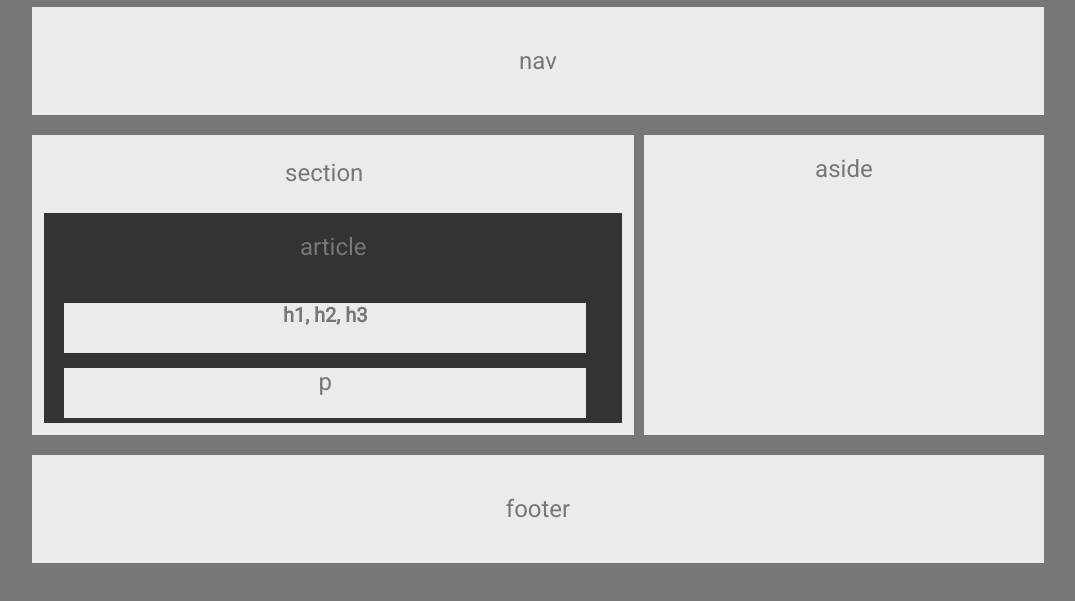
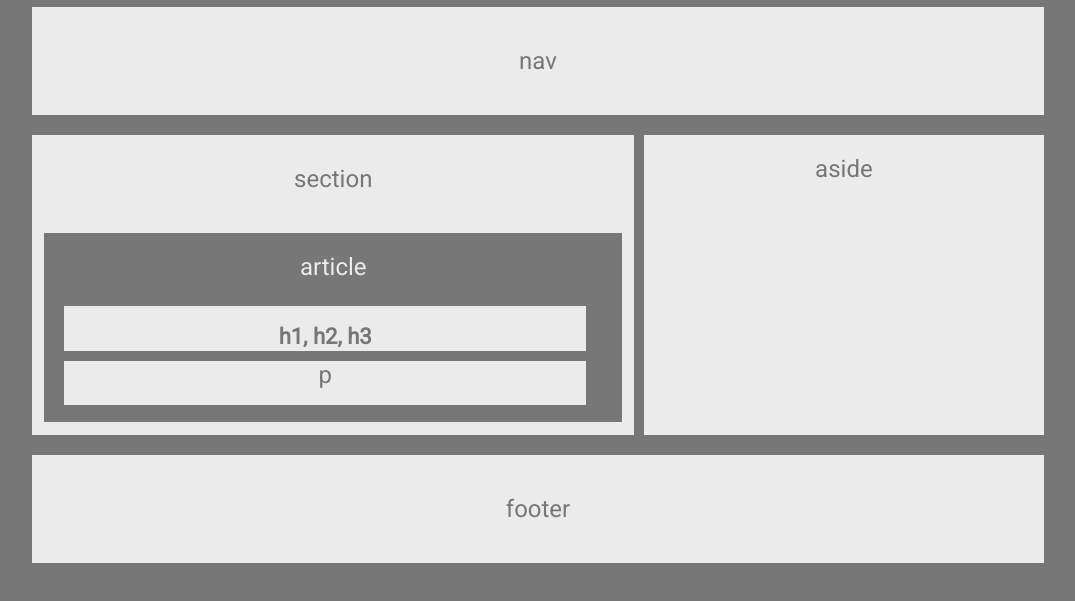
Before and after one commit to SummitMedia1/HW-Wireframe, a plain HTML site: page index.html in a window 1280 px wide. Shown: the part 119-720 px from the top of the page, without its empty margins (102-1177 px from the left). Drawn offline with Linux system fonts and the light colour scheme; a web font is replaced by a local one.

Commit message:
version 3 of each file

```diff
--- a/index.html
+++ b/index.html
@@ -4,7 +4,7 @@
 	<meta charset="UTF-8">
 	<title>HW-Wireframe</title>
 	<link rel="stylesheet" type="text/css" href="style.css">
-	<link rel="stylesheet" type="text/css" href="https://fonts.googleapis.com/css?family=Roboto">
+	<link rel="stylesheet" type="text/css" href="https://fonts.googleapis.com/css?family=Roboto|400, 800">
 </head>
 <body>
 		<div class="wrapper" align="center">
@@ -18,10 +18,12 @@
 			</section>
 
 			<section>
-				<div class="container"><p>section</p>
+				<div class="container">section
 					<div id="article">article
-						<h1>h1, h2, h3</h1>
-						<p>p</p>
+						<div id="headline"><h1>h1, h2, h3</h1>
+						</div>
+						<div id="paragraph">p
+						</div>
 					</div>
 				</div>
 			</section>
--- a/style.css
+++ b/style.css
@@ -35,44 +35,46 @@ body {
 .container {
 	width: 59.5%;
 	height: 300px;
-	margin: 0px auto;
+	margin: 0 auto;
 	background-color: #ebebeb;
 	float: left;
-	clear: both;
+	padding-top: 30px;
 }
 
 #article {
-	display: inline-block;
 	width: 96%;
 	height: 70%;
 	padding: 20px;
-	background-color: #333;
+	background-color: #777;
+	color: #ebebeb;
 	margin: 0px auto;
 	position: relative;
-	top: -20px;
+	top: 40px;
+}
+
+#headline {
+	height: 30%;
+	width: 97%;
+	background-color: #ebebeb;
+	color: #777;
+	float: left;
+	margin-top: 25px;
 }
 
 h1 {
-	display: inline-block;
-	font-size: 20px;
-	height: 50px;
+	font-size: 22px;
+	font-weight: 800;
+}
+
+#paragraph {
+	height: 30%;
 	width: 97%;
 	background-color: #ebebeb;
-	position: relative;
-	top: 25px;
+	color: #777;
+	overflow: scroll;
+	margin-top: 10px;
 	float: left;
 }
-
-p {
-	display: inline-block;
-	height: 50px;
-	width: 97%;
-	background-color: #ebebeb;
-	overflow: scroll;
-	position: relative;
-	float: left;
-}
-
 
 #aside {
 	width: 39.5%;
```
